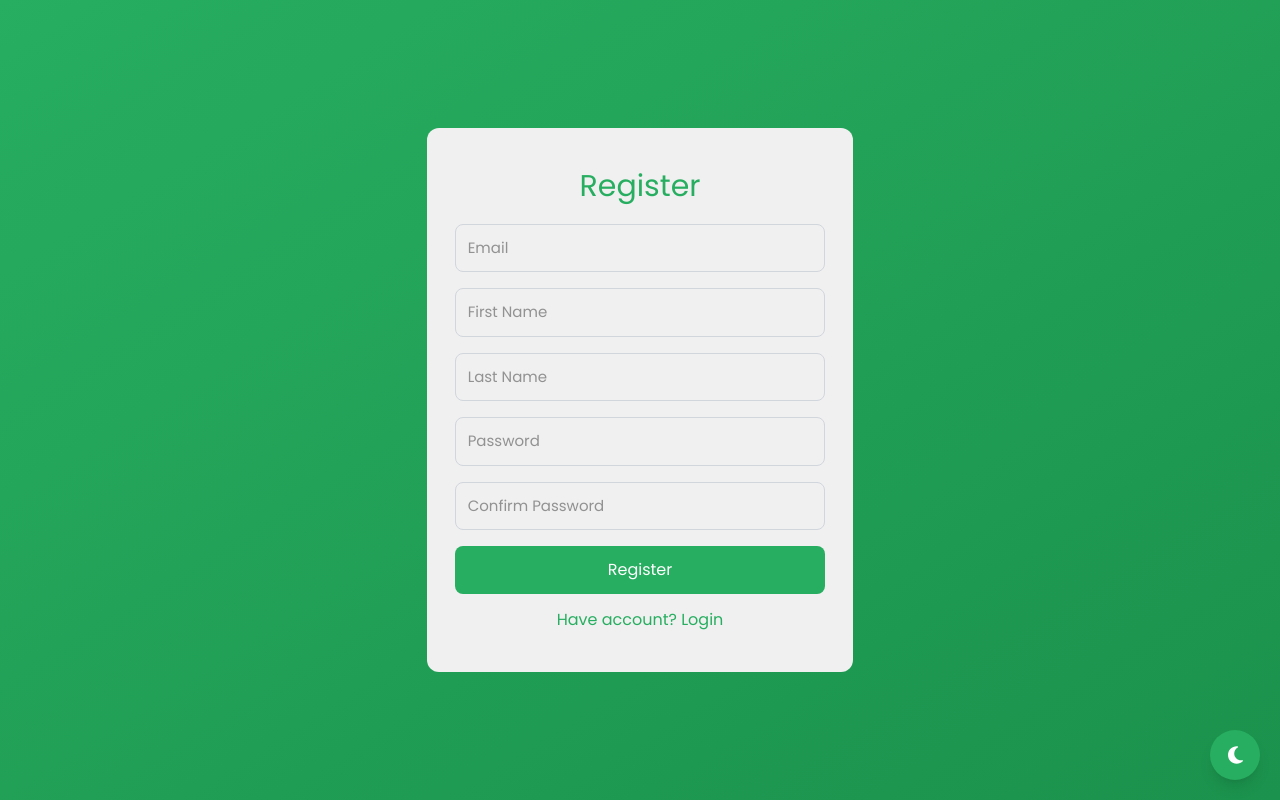
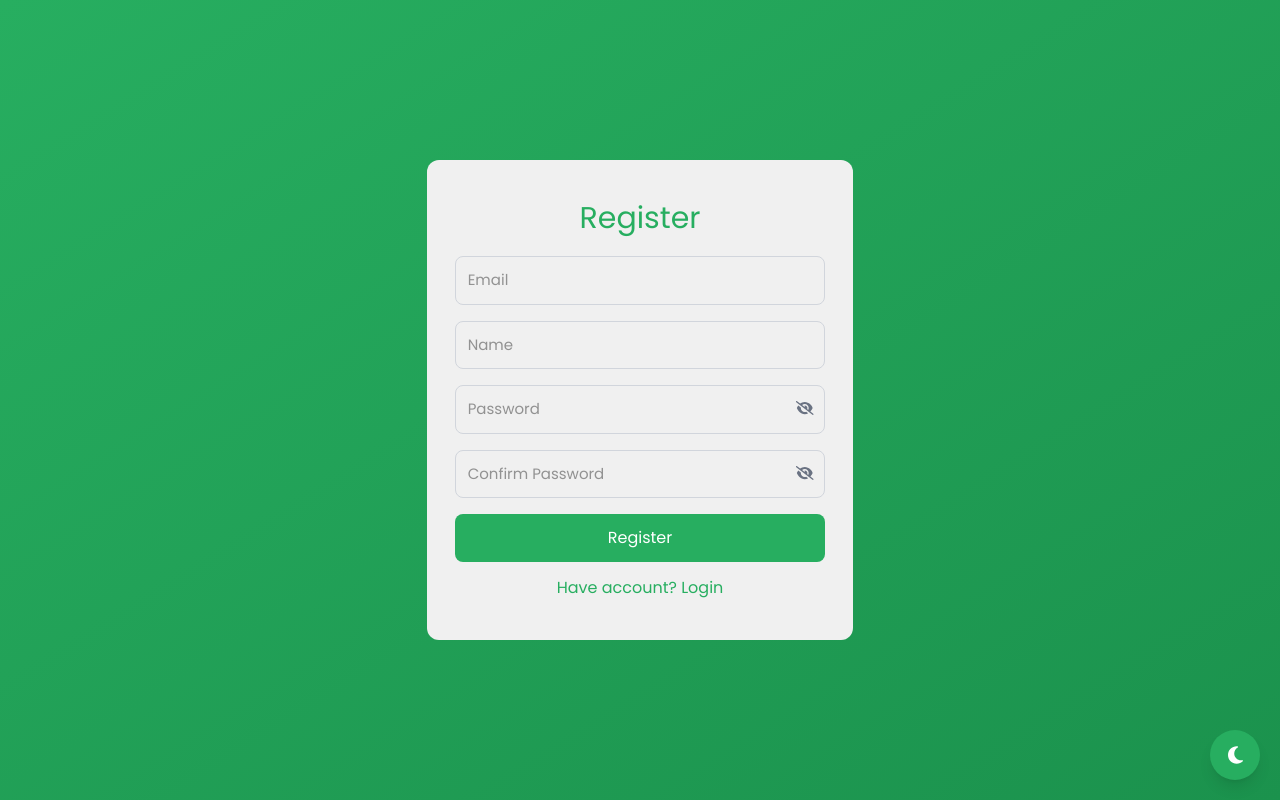
Before and after one commit to afifudin24/FEHabitTracker, a Next.js app: page /register in a window 1280 px wide. Built offline with nearby package versions, Linux system fonts and the light colour scheme.

Commit message:
update auth

```diff
--- /dev/null
+++ b/src/app/intefaces/User.ts
@@ -0,0 +1,5 @@
+export interface User {
+    name : string;
+    email : string;
+    password : string;
+}
--- /dev/null
+++ b/src/app/verify/page.tsx
@@ -0,0 +1,80 @@
+"use client";
+import { apiUrl } from "@/services/url";
+import { useEffect, useState } from "react";
+import { useSearchParams } from "next/navigation";
+
+import { verify } from "crypto";
+import { verifyAcccount } from "@/services/authServices";
+import DarkModeToggle from "@/components/DarkModeToggle";
+import ButtonHref from "@/components/ButtonHref";
+
+const VerifyPage = () => {
+  const searchParams = useSearchParams();
+  const token = searchParams.get("token");
+
+  const [status, setStatus] = useState<"loading" | "success" | "error">(
+    "loading"
+  );
+
+  useEffect(() => {
+    if (!token) return;
+
+    const verifyEmail = async () => {
+      try {
+        // const res = await verifyAcccount({ token });
+        const res = await fetch(`${apiUrl}/verify-email`, {
+          method: "POST",
+          headers: { "Content-Type": "application/json" },
+          body: JSON.stringify({ token }),
+        });
+
+        if (res.ok) {
+          setStatus("success");
+        } else {
+          setStatus("error");
+        }
+      } catch (error) {
+        setStatus("error");
+      }
+    };
+
+    verifyEmail();
+  }, [token]);
+
+  return (
+    <>
+      <DarkModeToggle />
+      <div className="min-h-screen flex items-center justify-center px-4">
+        <div className="text-center">
+          {status === "loading" && (
+            <p className="text-lg text-gray-700">Verifying your email...</p>
+          )}
+          {status === "success" && (
+            <>
+              <h1 className="text-2xl font-bold text-primary mb-4">
+                Email Verified!
+              </h1>
+              <p className="text-text-primary">
+                Your email has been successfully verified.
+              </p>
+              <br />
+              <ButtonHref children="Login" href="/login" />
+            </>
+          )}
+          {status === "error" && (
+            <>
+              <h1 className="text-2xl font-bold text-red-600 mb-4">
+                Verification Failed
+              </h1>
+              <p className="text-gray-700">
+                Invalid or expired verification link.
+              </p>
+            </>
+          )}
+        </div>
+      </div>
+    </>
+  );
+};
+
+export default VerifyPage;
--- a/src/components/FormInput.tsx
+++ b/src/components/FormInput.tsx
@@ -1,28 +1,61 @@
-import React from 'react';
-
-interface FormInputProps {
-  name: string;
-  placeholder: string;
-  type?: string;
-  value? : string;
-  onChange?: (e: React.ChangeEvent<HTMLInputElement>) => void;
-  required : boolean;
+import React, { useState } from "react";
+import { FontAwesomeIcon } from "@fortawesome/react-fontawesome";
+import { faEye, faEyeSlash } from "@fortawesome/free-solid-svg-icons";
+export interface FormInputProps
+  extends React.InputHTMLAttributes<HTMLInputElement> {
+  required: boolean;
 }
 
-const FormInput: React.FC<FormInputProps> = ({ name, required, placeholder, onChange, type = "text", value = "" }) => {
+const FormInput = React.forwardRef<HTMLInputElement, FormInputProps>(
+  (
+    {
+      name,
+      required,
+      placeholder,
+      onChange,
+      type = "text",
+      value = "",
+      ...rest
+    },
+    ref
+  ) => {
+    const [showPassword, setShowPassword] = useState(false);
+    const isPasswordField = type === "password";
+    const inputType = isPasswordField && showPassword ? "text" : type;
+
+    const toggleShowPassword = () => {
+      setShowPassword((prev) => !prev);
+    };
+
     return (
-
+      <div className="relative w-full mb-4">
         <input
-
+          ref={ref}
           name={name}
-      type={type}
+          type={inputType}
           required={required}
           value={value}
           placeholder={placeholder}
           onChange={onChange}
-      className="w-full p-3 mb-4 border border-gray-300 rounded-lg text-[15px] focus:outline-none focus:ring-2 focus:ring-primary"
+          className="w-full p-3 border border-gray-300 rounded-lg text-[15px] focus:outline-none focus:ring-2 focus:ring-primary pr-10"
+          {...rest}
         />
+        {isPasswordField && (
+          <span
+            onClick={toggleShowPassword}
+            className="absolute right-3 top-1/2 transform -translate-y-1/2 cursor-pointer text-gray-500"
+          >
+            {showPassword ? (
+              <FontAwesomeIcon icon={faEye} size="sm" />
+            ) : (
+              <FontAwesomeIcon icon={faEyeSlash} size="sm" />
+            )}
+          </span>
+        )}
+      </div>
     );
-};
+  }
+);
 
+FormInput.displayName = "FormInput";
 export default FormInput;
--- a/src/elements/auth/FormRegister.tsx
+++ b/src/elements/auth/FormRegister.tsx
@@ -1,36 +1,113 @@
 import FormInput from "@/components/FormInput";
-import { useState } from "react";
+import { useState, useRef } from "react";
+import { showToast } from "@/components/Toastify";
+
 const FormRegister = () => {
   const [user, setUser] = useState({
-        email : '',
-        firstName : '',
-        lastName : '',
-        password : '',
-        confirmPassword : '',
+    email: "",
+    name: "",
+    password: "",
+    confirmPassword: "",
   });
+
+  // Buat ref untuk email input
+  const emailRef = useRef<HTMLInputElement>(null);
+  const passwordRef = useRef<HTMLInputElement>(null);
+
   const handleChange = (e: React.ChangeEvent<HTMLInputElement>) => {
     const { name, value } = e.target;
-        setUser(prev => ({
+    setUser((prev) => ({
       ...prev,
-          [name]: value
+      [name]: value,
     }));
   };
-    return (
-        <><form className="text-text-primary">
-            {/* <input type="text" placeholder="Username" required />
-             */}
-              <FormInput onChange={handleChange} required={true}  name="email" value={user.email} type="email" placeholder="Email" />
-             <FormInput onChange={handleChange} required={true}  name="firstName" value={user.firstName} type="text" placeholder="First Name" />
-             <FormInput onChange={handleChange} required={true}  name="lastName" value={user.lastName} type="text" placeholder="Last Name" />
-             <FormInput name="password" onChange={handleChange} required={true}  type="password" value={user.password} placeholder="Password" />
-             <FormInput name="confirmPassword" onChange={handleChange} required={true}  type="password" value={user.confirmPassword} placeholder="Confirm Password" />
 
-            {/* <button type="submit">Login</button> */}
-            <a className="login w-full block text-center  p-3 bg-primary text-text-light border-none rounded-lg text-base cursor-pointer transition-all duration-100 ease-in-out hover:bg-primary-hover"  href="../dashboard/index.html">Register</a>
-        </form><div className="signup-link text-center mt-3.5 text-primary">
-                Have account? <a href="/login" className="decoration-none hover:underline">Login</a>
-            </div></>
-    )
+  const isEmailValid = (email: string) => {
+    const pattern = /^[^\s@]+@[^\s@]+\.[^\s@]+$/;
+    return pattern.test(email);
+  };
+
+  const handleSubmit = () => {
+    if (!user.email || !user.name || !user.password || !user.confirmPassword) {
+      showToast("Please fill in all required fields.", "error");
+      return;
     }
 
+    if (!isEmailValid(user.email)) {
+      showToast("Please enter a valid email.", "error");
+      emailRef.current?.focus(); // Fokus ke input email
+      return;
+    }
+
+    if (user.password.length < 8) {
+      showToast("Password must be at least 8 characters.", "error");
+      passwordRef.current?.focus(); // Fokus ke input password
+      return;
+    }
+
+    if (user.password !== user.confirmPassword) {
+      showToast("Passwords do not match.", "error");
+      return;
+    }
+
+    showToast("Registration successful!", "success");
+
+    // Lanjutkan proses registrasi...
+  };
+
+  return (
+    <>
+      <form className="text-text-primary">
+        <FormInput
+          ref={emailRef} // Pasangkan ref ke FormInput
+          onChange={handleChange}
+          required
+          name="email"
+          value={user.email}
+          type="email"
+          placeholder="Email"
+        />
+        <FormInput
+          onChange={handleChange}
+          required
+          name="name"
+          value={user.name}
+          type="text"
+          placeholder="Name"
+        />
+        <FormInput
+          name="password"
+          onChange={handleChange}
+          required
+          ref={passwordRef}
+          type="password"
+          value={user.password}
+          placeholder="Password"
+        />
+        <FormInput
+          name="confirmPassword"
+          onChange={handleChange}
+          required
+          type="password"
+          value={user.confirmPassword}
+          placeholder="Confirm Password"
+        />
+        <button
+          className="login w-full block text-center p-3 bg-primary text-text-light border-none rounded-lg text-base cursor-pointer transition-all duration-100 ease-in-out hover:bg-primary-hover"
+          type="button"
+          onClick={handleSubmit}
+        >
+          Register
+        </button>
+      </form>
+      <div className="signup-link text-center mt-3.5 text-primary">
+        Have account?{" "}
+        <a href="/login" className="decoration-none hover:underline">
+          Login
+        </a>
+      </div>
+    </>
+  );
+};
+
 export default FormRegister;
--- a/src/services/authServices.ts
+++ b/src/services/authServices.ts
@@ -1,3 +1,6 @@
 import api from "./api";
 import {Auth} from "@/app/intefaces/Auth";
+import { User } from "@/app/intefaces/User";
 export const login = async (data:Auth) => api.post('/login', data)
+export const register = async (data:User) => api.post('/register', data);
+export const verifyAcccount = async (data: { token: string }) => api.post('/verify-email', data);
```
Lines whose indentation alone changed are shown as unchanged.
